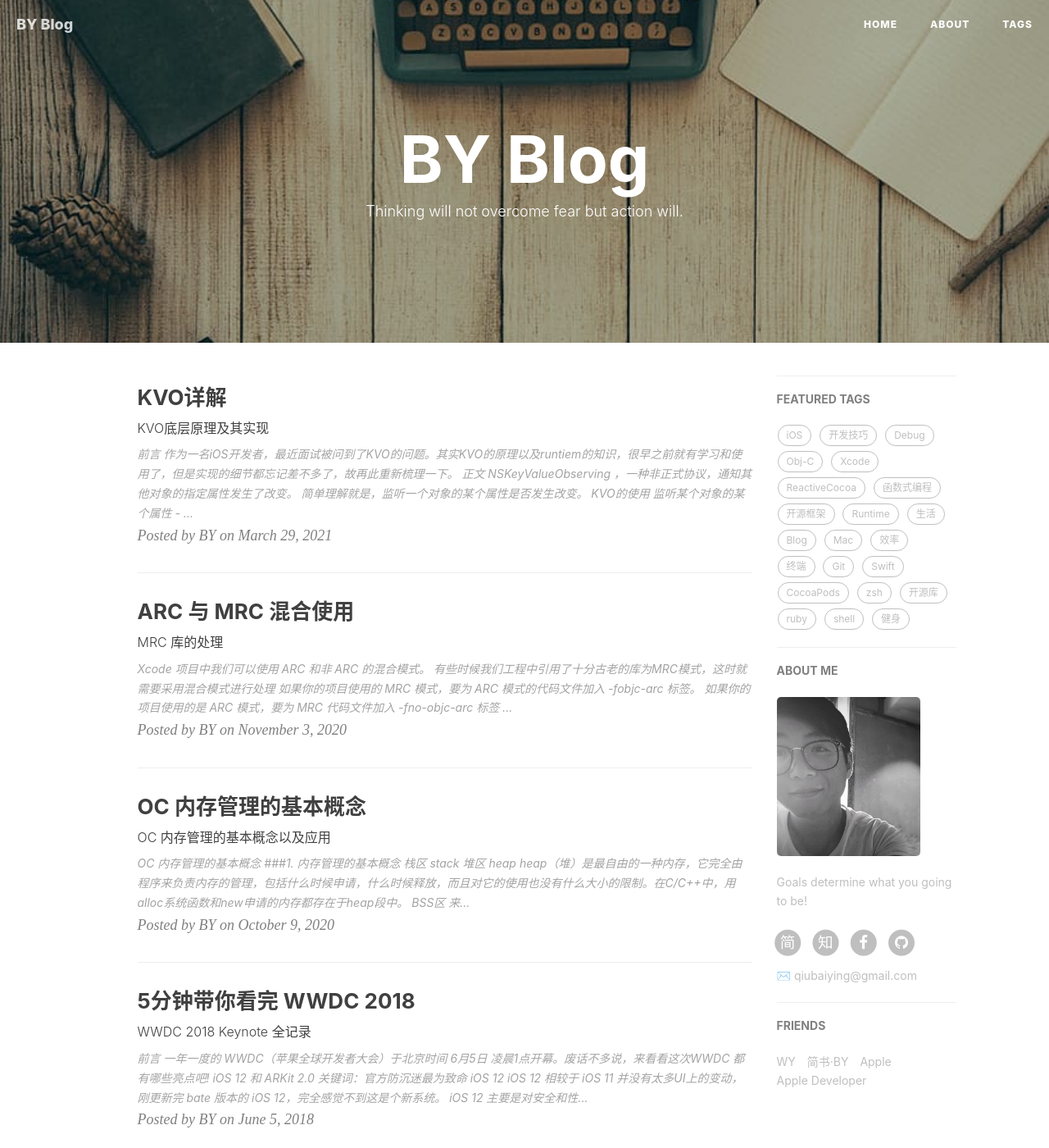
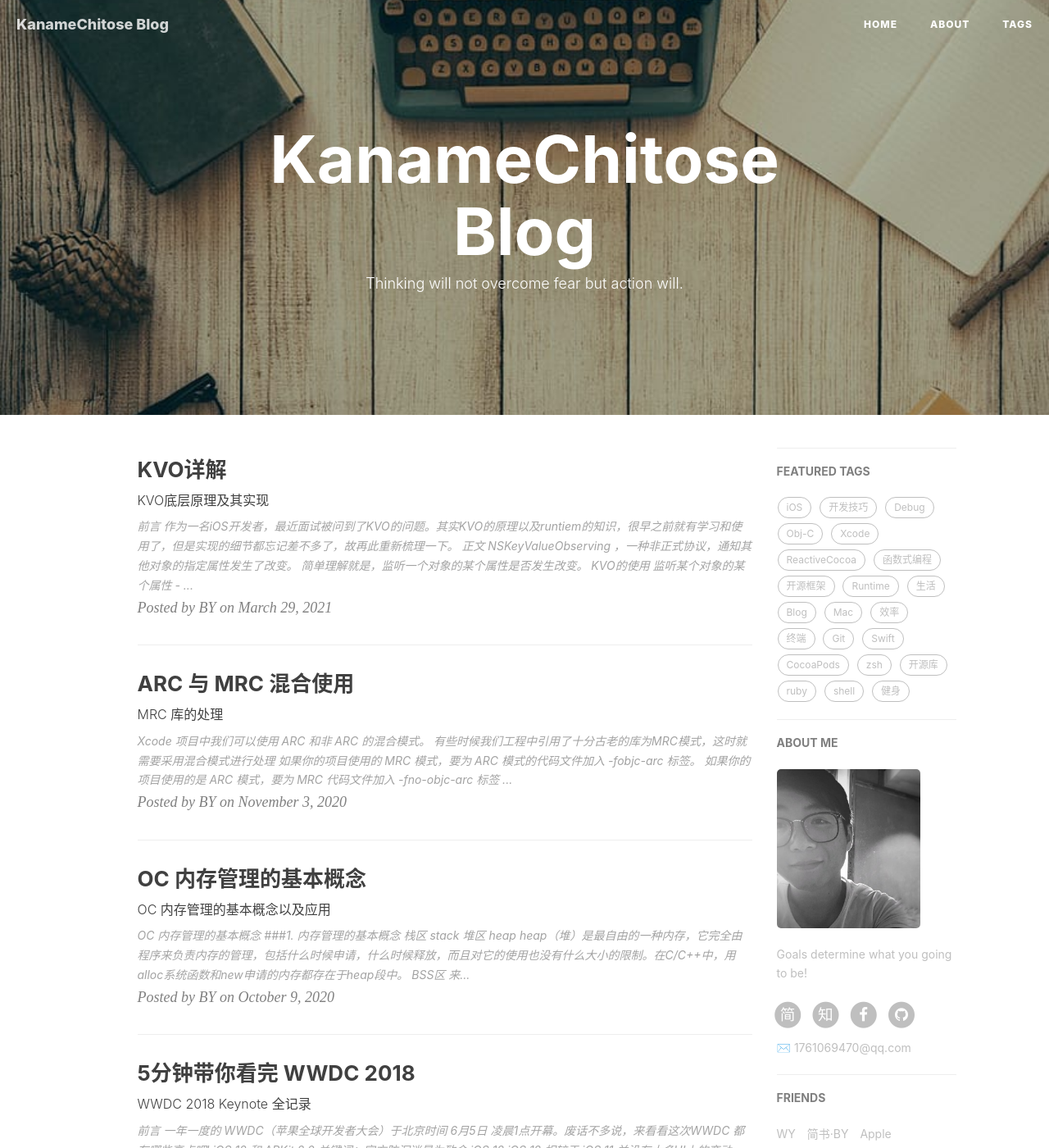
Before and after one commit to KanameChitose/KanameChitose.github.io, a Jekyll site: the page built from index.html, in a window 1280 px wide and 1400 px high. Shown: the whole window at 82% size. Built offline with Jekyll 4.4.1, drawn with Linux system fonts in a browser that asks for light colours; nearby versions of some CDN libraries; the list of posts is cut into pages by our own code; comment, search, counter and statistics services are not loaded; part of the change alters nothing that is shown; some of the changed text lies outside the part shown.

Commit message:
Update _config.yml

```diff
--- a/_config.yml
+++ b/_config.yml
@@ -1,11 +1,11 @@
 # Site settings
-title: BY Blog
-SEOTitle: 柏荧的博客 | BY Blog
+title: KanameChitose Blog
+SEOTitle: 鹿目圆的博客 | KanameChitose Blog
 header-img: img/post-bg-desk.jpg
-email: qiubaiying@gmail.com
-description: "Every failure is leading towards success."
-keyword: "BY, BY Blog, 柏荧的博客, qiubaiying, 邱柏荧, iOS, Apple, iPhone"
-url: "http://qiubaiying.github.io"          # your host, for absolute URL
+email: 1761069470@qq.com
+description: "如果有人说怀有希望是错误，我会无数次反驳“不是这样的”，不管到什么时候。"
+keyword: "KanameChitose, KanameChitose Blog, 鹿目圆的博客"
+url: "KanameChitose.github.io"          # your host, for absolute URL
 baseurl: ""      # for example, '/blog' if your blog hosted on 'host/blog'
 github_repo: "https://github.com/qiubaiying/qiubaiying.github.io.git" # you code repository
 
```
